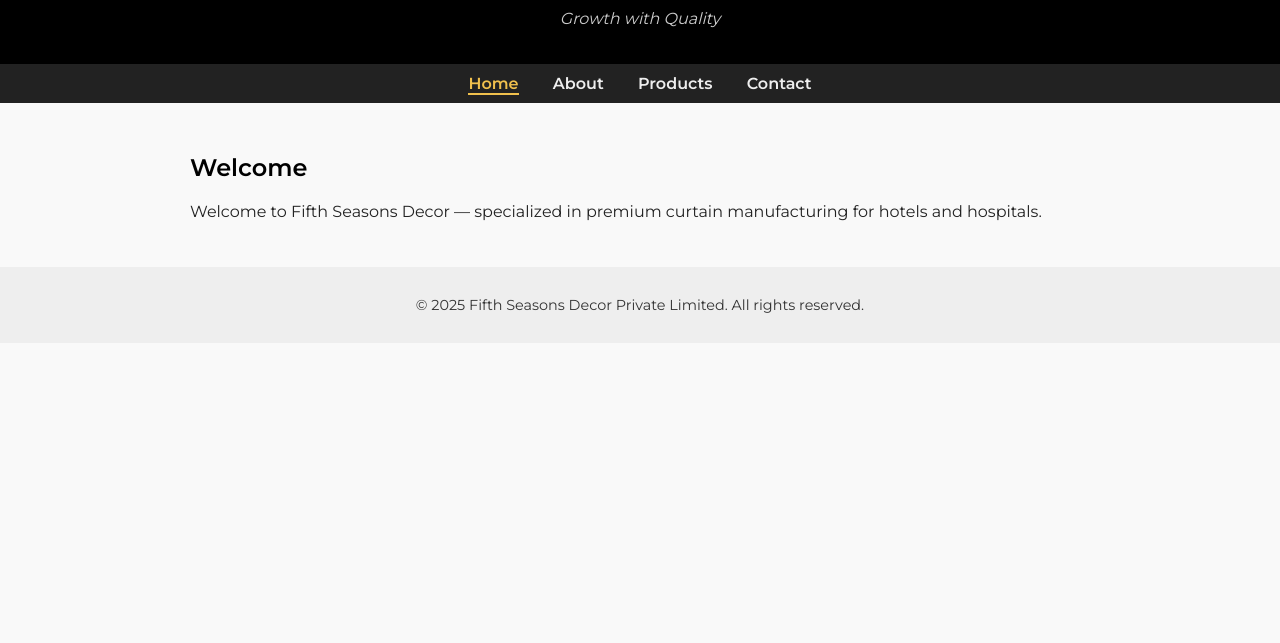
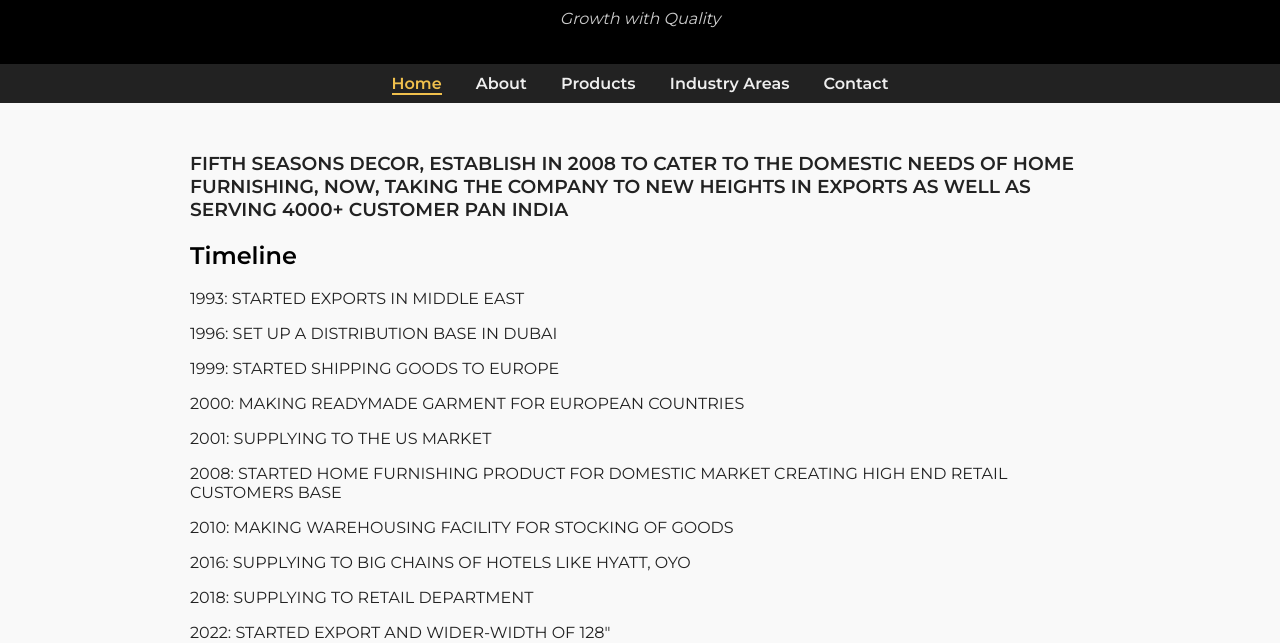
Before and after one commit to FifthSeasonsDecor/FSD-Website, a plain HTML site: page index.html in a window 1280 px wide. Shown: the part 157-800 px from the top of the page. Drawn offline with Linux system fonts and the light colour scheme.

Commit message:
Update index.html

```diff
--- a/index.html
+++ b/index.html
@@ -1,8 +1,8 @@
 <!DOCTYPE html>
 <html lang="en">
 <head>
-   <meta charset="UTF-8">
-    <meta name="facebook-domain-verification" content="paxcbgufblmqzn0yhi9ig42bf7ukqu" />
+    <meta charset="UTF-8">
+    <meta name="facebook-domain-verification" content="3aqg6u1oa87zpgs47kmuid7rmjc42l" />
     <title>Fifth Seasons Decor</title>
   <link rel="stylesheet" href="style.css" />
   <link href="https://fonts.googleapis.com/css2?family=Montserrat:wght@400;600&display=swap" rel="stylesheet">
@@ -18,13 +18,25 @@
     <a href="index.html" class="active">Home</a>
     <a href="about.html">About</a>
     <a href="products.html">Products</a>
+    <a href="industryareas.html">Industry Areas</a>
     <a href="contact.html">Contact</a>
   </nav>
 
   <main>
     <section class="content">
-      <h2>Welcome</h2>
-      <p>Welcome to Fifth Seasons Decor — specialized in premium curtain manufacturing for hotels and hospitals.</p>
+      <h3>FIFTH SEASONS DECOR, ESTABLISH IN 2008 TO CATER TO THE DOMESTIC NEEDS OF HOME FURNISHING, NOW, TAKING THE COMPANY TO NEW HEIGHTS IN EXPORTS AS WELL AS SERVING 4000+ CUSTOMER PAN INDIA</h3>
+      <h2>Timeline</h2>
+      <p>1993: STARTED EXPORTS IN MIDDLE EAST</p>
+      <p>1996: SET UP A DISTRIBUTION BASE IN DUBAI</p>
+      <p>1999: STARTED SHIPPING GOODS TO EUROPE</p>
+      <p>2000: MAKING READYMADE GARMENT FOR EUROPEAN COUNTRIES</p>
+      <p>2001: SUPPLYING TO THE US MARKET </p>
+      <p>2008: STARTED HOME FURNISHING PRODUCT FOR DOMESTIC MARKET CREATING HIGH END RETAIL CUSTOMERS BASE </p>
+      <p>2010: MAKING WAREHOUSING FACILITY FOR STOCKING OF GOODS</p>
+      <p>2016: SUPPLYING TO BIG CHAINS OF HOTELS LIKE HYATT, OYO</p>
+      <p>2018: SUPPLYING TO RETAIL DEPARTMENT</p>
+      <p>2022: STARTED EXPORT AND WIDER-WIDTH OF 128"</p>
+      <p>2023: SET UP A WHOLE WAREHOUSING FACILITY FOR WIDER WIDTH FABRIC, CAN HANDLE UPTO 124" WIDTH FABRIC</p>
     </section>
   </main>
 
```
